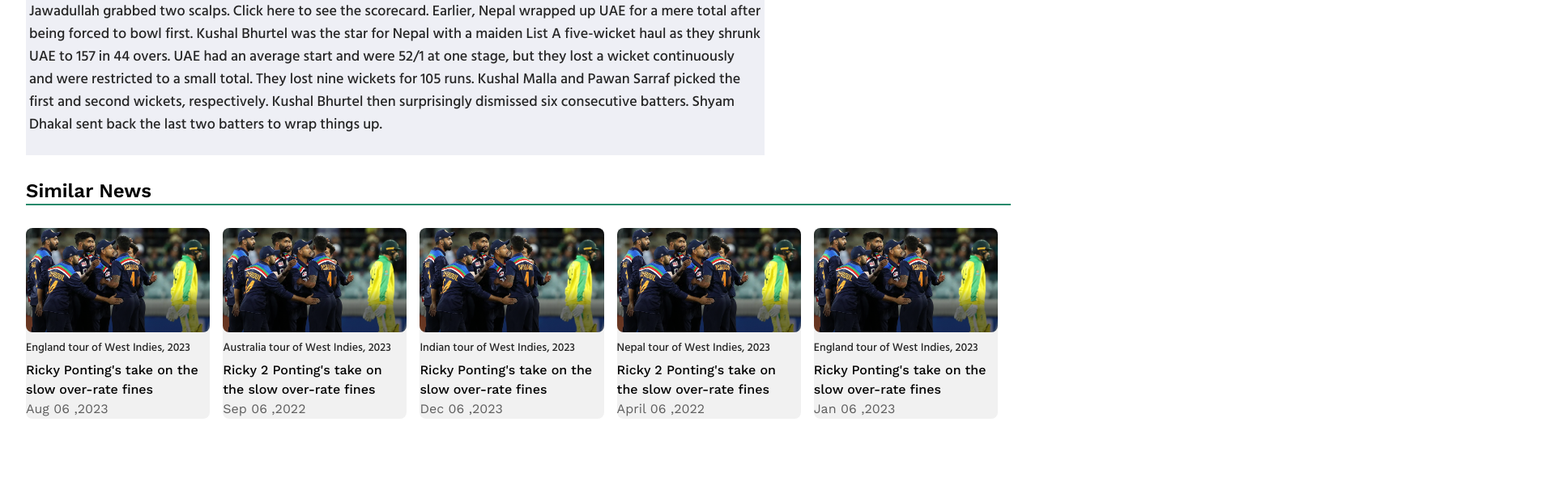
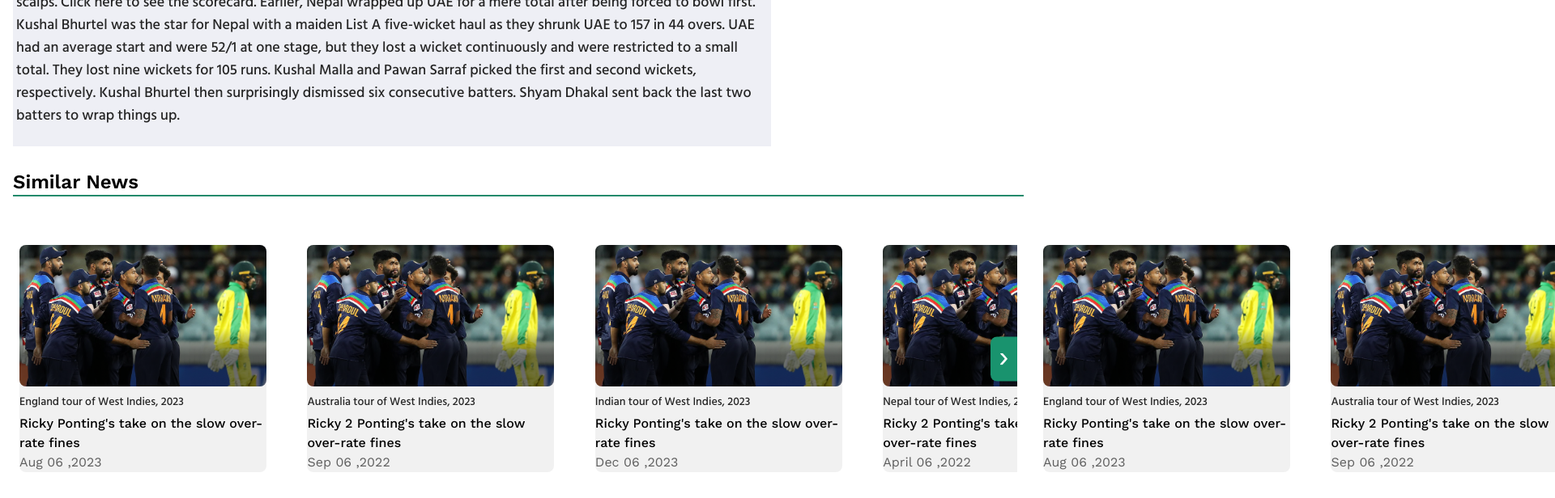
Before and after one commit to gemdevelopers/cricketchautari, a Next.js app: page /news-single in a window 1280 px wide. Shown: the part 1065-1681 px from the top of the page at 81% size, 1920 px wide, since content can reach past the window. Before the commit the page ends 1583 px from the top, so only its background shows below. Built offline with nearby package versions, Linux system fonts and the light colour scheme.

Commit message:
mobile responsive done and screens responsive override in tailwind.config.js file

```diff
--- /dev/null
+++ b/src/components/DataNews/similarNewsData.jsx
@@ -0,0 +1,32 @@
+export const similarNewsShowData=[
+    {
+        image: "/image-27.png",
+        title: "England tour of West Indies, 2023",
+        description: "Ricky Ponting's take on the slow over-rate fines",
+        date: "Aug 06 ,2023",
+    },
+    {
+        image: "/image-27.png",
+        title: "Australia tour of West Indies, 2023",
+        description: "Ricky 2 Ponting's take on the slow over-rate fines",
+        date: "Sep 06 ,2022",
+    },
+    {
+        image: "/image-27.png",
+        title: "Indian tour of West Indies, 2023",
+        description: "Ricky Ponting's take on the slow over-rate fines",
+        date: "Dec 06 ,2023",
+    },
+    {
+        image: "/image-27.png",
+        title: "Nepal tour of West Indies, 2023",
+        description: "Ricky 2 Ponting's take on the slow over-rate fines",
+        date: "April 06 ,2022",
+    },
+    {
+        image: "/image-27.png",
+        title: "England tour of West Indies, 2023",
+        description: "Ricky Ponting's take on the slow over-rate fines",
+        date: "Jan 06 ,2023",
+    },
+]
--- a/src/components/News/NewsSidebar.jsx
+++ b/src/components/News/NewsSidebar.jsx
@@ -6,10 +6,11 @@ const NewsSidebar = ({recent_shorttitle}) => {
              <div className="bg-[#EEEFF5] py-3 mt-4  rounded-lg">
                     <div className="bg-[#EEEFF5] flex">
                         <div className="flex-shrink-0 ">
-                            <img src="/image -15.png" className="py-[7px] pl-2 rounded-[4px] "/>
+                            <img src="/image -15.png" className="py-[7px] pl-2 rounded-[4px] sm:h-[45vh] "/>
                         </div>
-                        <div className="my-[7px] pl-4 mr-6">
-                            <h2 className="font-siluguri text-sm/[22.64px] font-medium text-[#252525 pb-4 text-justify">
+                        <div className="my-[7px] pl-4 mr-6 ">
+                            {/* ttest12 */}
+                            <h2 className="font-siluguri text-sm/[22.64px] font-medium text-[#252525 pb-4 text-justify sm:text-4xl">
                                {recent_shorttitle.heading_recent}
                             </h2>
                             <p className="text-[#252525B8]">{recent_shorttitle.date_recent}</p>
--- a/src/components/News/NewsSimilar.jsx
+++ b/src/components/News/NewsSimilar.jsx
@@ -1,17 +1,19 @@
 import React from 'react'
 
-const NewsSimilar = ({ infonewsimilars }) => {
+const NewsSimilar = ({ slidersingleNewsData }) => {
+
+
     return (
         <>
             {/* <div className="flex"> */}
 
                 <div className="mr-4 flex flex-col  bg-[#F1F1F1] w-[305px]  rounded-lg">
 
-                    <img src={infonewsimilars.image} className=" rounded-lg  w-[310px]" height={197} />
+                    <img src={slidersingleNewsData.image} className=" rounded-lg  w-[310px]" height={197} />
                     <div className="mt-0  ">
-                        <h2 className="mt-2 font-siluguri text-sm/[22.64px]  text-[#252525] pb-1 text-justify " >{infonewsimilars.title}</h2>
-                        <p className="font-medium">{infonewsimilars.description}</p>
-                        <p className="text-[#252525B8]">{infonewsimilars.date}</p>
+                        <h2 className="mt-2 font-siluguri text-sm/[22.64px]  text-[#252525] pb-1 text-justify " >{slidersingleNewsData.title}</h2>
+                        <p className="font-medium">{slidersingleNewsData.description}</p>
+                        <p className="text-[#252525B8]">{slidersingleNewsData.date}</p>
                     </div>
 
                 </div>
--- a/src/components/News/NewsSingle.jsx
+++ b/src/components/News/NewsSingle.jsx
@@ -10,7 +10,7 @@ const NewsSingle = ({single_news_data}) => {
                     <img src={`/image-27.png`} className="bg-gradient-to-b from-transparent via-black to-black  " />
                     <div className="mt-4 px-1" >
                     <p
-                            className="my-6 text-[#252525] font-siluguri font-normal text-lg text-left tracking-normal"
+                            className="my-6 text-[#252525] font-siluguri font-normal text-lg  sm:text-5xl text-left tracking-normal"
                             dangerouslySetInnerHTML={{ __html: single_news_data.description }}>
                        </p>
 
--- /dev/null
+++ b/src/components/News/SliderSimilarSingleNews.jsx
@@ -0,0 +1,74 @@
+import React, { useRef, useCallback, useState } from 'react'
+
+import { Swiper, SwiperSlide } from 'swiper/react';
+import 'swiper/css';
+import 'swiper/css/navigation';
+
+import { Navigation } from 'swiper/modules';
+import NewsSimilar from './NewsSimilar';
+import {similarNewsShowData} from '@/components/DataNews/similarNewsData'
+const SliderSimilarSingleNews = () => {
+
+    const sliderRef = useRef(null);
+
+    const [currentSlideIndex, setCurrentSlideIndex] = useState(0)
+
+    const handlePrev = useCallback(() => {
+        if (!sliderRef.current) return;
+        sliderRef.current.swiper.slidePrev();
+    }, [])
+
+    const handleNext = useCallback(() => {
+        if (!sliderRef.current) return;
+        sliderRef.current.swiper.slideNext();
+    }, [])
+
+    const handleSlideChange = () => {
+        if (sliderRef.current) {
+            setCurrentSlideIndex(sliderRef.current.swiper.activeIndex);
+        }
+    }
+
+
+
+    return (
+        <>
+            <div className="ctr py-8 relative">
+
+                <Swiper
+                    modules={[Navigation]}
+                    slidesPerView={3.5}
+                    spaceBetween={12}
+                    ref={sliderRef}
+                    onSlideChange={handleSlideChange}
+                >
+                    {
+                        similarNewsShowData.map((data, index) => (
+                            <SwiperSlide key={index}><NewsSimilar slidersingleNewsData={data} /></SwiperSlide>
+                        ))
+                    }
+                </Swiper>
+                {
+                    currentSlideIndex !== 0 && (
+                        <div onClick={handlePrev} className="bg-cc-primary p-3 pt-5 pb-5 text-white absolute left-4 md:left-8 top-[50%] z-10 -translate-y-[50%] cursor-pointer rounded-r-lg">
+                            {/* <img src={`slider-arrow-next.svg`} className="transform scale-x-[-1]" /> */}
+                            <img src="/slider-arrow-next.svg" className="transform scale-x-[-1]" />
+                        </div>
+                    )
+                }
+
+                {
+                    currentSlideIndex !== sliderRef.current?.swiper.slides.length - 3 && (
+                        <div onClick={handleNext} className="bg-cc-primary p-3 pt-5 pb-5 text-white absolute right-4 md:right-8 top-[50%] z-10 -translate-y-[50%] cursor-pointer rounded-l-lg">
+                            <img src={`slider-arrow-next.svg`} />
+                        </div>
+                    )
+                }
+            </div>
+
+        </>
+    )
+
+}
+
+export default SliderSimilarSingleNews
--- a/src/pages/news-single/index.jsx
+++ b/src/pages/news-single/index.jsx
@@ -5,45 +5,14 @@ import NewsSingle from "@/components/News/NewsSingle";
 import NewsSimilar from "@/components/News/NewsSimilar";
 import { recentNews } from "@/components/DataNews/recentNewsData";
 import {singleNewsData} from "@/components/DataNews/singleNewsData";
+import {similarNewsShowData} from "@/components/DataNews/similarNewsData"
+import SliderSimilarSingleNews from "@/components/News/SliderSimilarSingleNews";
 
 
 
 
 const newsSingle = () => {
-    const news_similars = [
-        {
-            image: "/image-27.png",
-            title: "England tour of West Indies, 2023",
-            description: "Ricky Ponting's take on the slow over-rate fines",
-            date: "Aug 06 ,2023",
-        },
-        {
-            image: "/image-27.png",
-            title: "Australia tour of West Indies, 2023",
-            description: "Ricky 2 Ponting's take on the slow over-rate fines",
-            date: "Sep 06 ,2022",
-        },
-        {
-            image: "/image-27.png",
-            title: "Indian tour of West Indies, 2023",
-            description: "Ricky Ponting's take on the slow over-rate fines",
-            date: "Dec 06 ,2023",
-        },
-        {
-            image: "/image-27.png",
-            title: "Nepal tour of West Indies, 2023",
-            description: "Ricky 2 Ponting's take on the slow over-rate fines",
-            date: "April 06 ,2022",
-        },
-        {
-            image: "/image-27.png",
-            title: "England tour of West Indies, 2023",
-            description: "Ricky Ponting's take on the slow over-rate fines",
-            date: "Jan 06 ,2023",
-        },
 
-
-    ]
 
     return (
         <>
@@ -54,11 +23,12 @@ const newsSingle = () => {
             />
             <div className="ctr">
                 <div className="w-[466px] h-6 my-10 ml-1">
-                    <h2 className="font-siluguri text-xl font-semibold">Asia Cup 2023: Pakistan's strongest XI</h2>
+                    <h2 className="font-siluguri text-xl font-semibold  sm:text-6xl">Asia Cup 2023: Pakistan's strongest XI</h2>
                     <div className="border-b-2 border-[#238A6B]"></div>
                 </div>
+
                 <div className="grid grid-cols-12">
-                    <div className="col-span-9">
+                    <div className="col-span-9 sm:col-span-12 sm:w-[1582px]">
                         {/* component news single */}
 
                         <div className="bg-[#EEEFF5]">
@@ -72,9 +42,9 @@ const newsSingle = () => {
                         </div>
 
                     </div>
-                    <div className="col-span-3">
+                    <div className="col-span-3 sm:col-start-1 sm:col-end-12 sm:w-[1582px]">
                     <div className="mt-4 ml-4">
-                <div className="bg-cc-primary py-[13px] pl-[7px] rounded-lg">
+                <div className="bg-cc-primary py-[13px] pl-[7px] rounded-lg  sm:text-6xl">
                     <span className="font-medium  text-[#F4F4F4] w-[106px]">
                         Most Read
                     </span>
@@ -89,17 +59,20 @@ const newsSingle = () => {
                     </div>
                 </div>
                 <div className="my-7">
-                    <h3 className="text-2xl font-semibold ">Similar News</h3>
+                    <h3 className="text-2xl font-semibold   sm:text-5xl">Similar News</h3>
                     <div className="border-b-2 border-[#238A6B]"></div>
                 </div>
                 {/* news similar component */}
-                <div className="flex">
-                    {news_similars.map((data3, index) => (
+                <div className="flex  -mx-2">
+
+                    {similarNewsShowData.map((data3, index) => (
 
 
-                        <NewsSimilar key={index} id={index + 1} infonewsimilars={data3} />
+                        <SliderSimilarSingleNews key={index} id={index + 1} infonewsimilars={data3} />
+
                     ))
                     }
+
                 </div>
 
             </div>
--- a/tailwind.config.js
+++ b/tailwind.config.js
@@ -19,6 +19,15 @@ module.exports = {
         siluguri: ['Hind Siliguri', 'sans-serif']
       },
   },
+  screens:{
+    'sm': {'max': '479px'}, // Max width of 479px
+      'md': {'max': '767px'}, // Max width of 767px
+      'lg': {'max': '1023px'}, // Max width of 1023px
+      'xl': {'max': '1199px'}, // Max width of 1199px
+      '2xl': {'max': '1535px'}, // Max width of 1535px
+
+  },
+
 },
   plugins: [],
 }
```
Also changed, not shown: src/components/News/NewsCard.jsx (+7 -7 lines), src/pages/news/index.jsx (+10 -9 lines).
